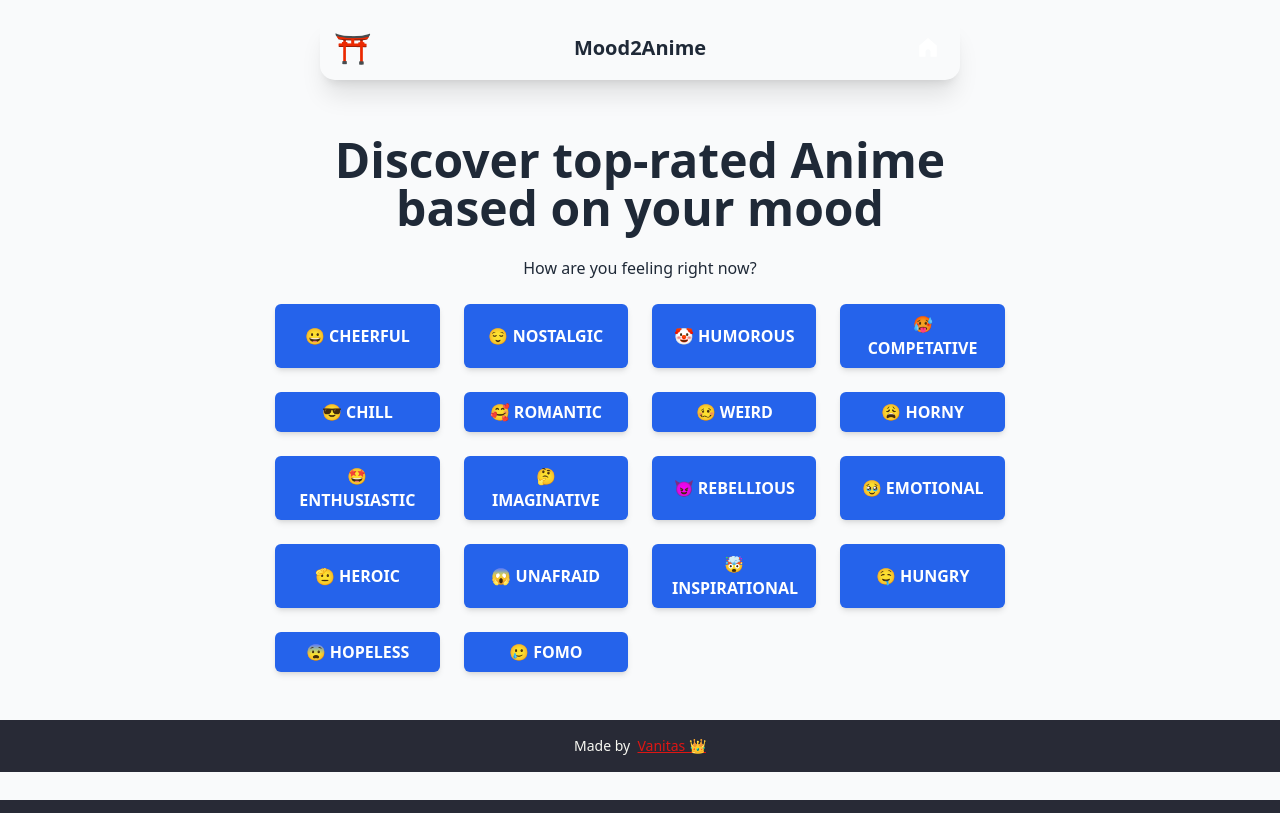
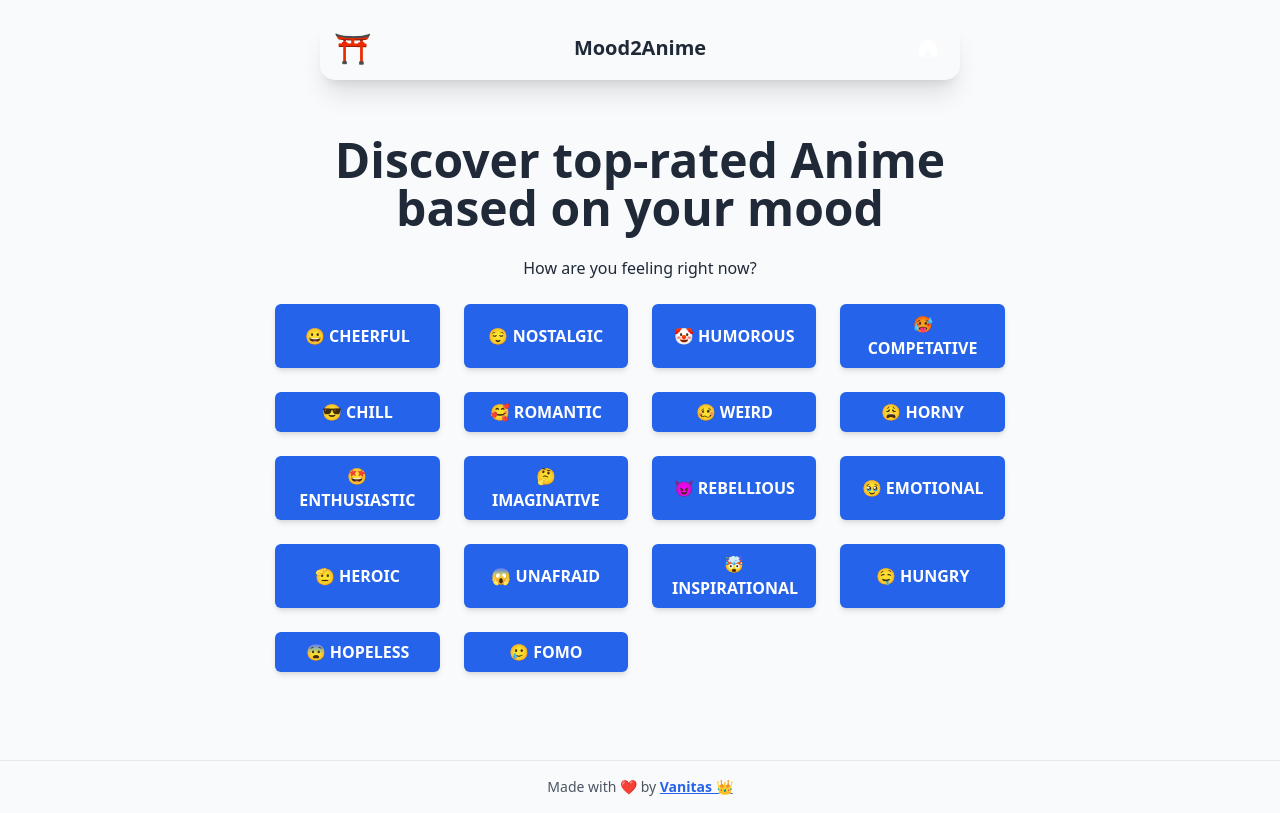
Before and after one commit to Vanitas-del/mood2anime, a React (Vite) app: page / in a window 1280 px wide. Built offline with nearby package versions, Linux system fonts and the light colour scheme; no server answers.

Commit message:
Update Footer.jsx

```diff
--- a/src/components/Footer.jsx
+++ b/src/components/Footer.jsx
@@ -1,12 +1,10 @@
 export default function Footer() {
-    return (
-        <footer className="footer footer-center bg-base-100 text-base-content p-4">
-            <aside>
-                <p>
-                    Made by &nbsp;
-                    <span className="text-primary underline">Vanitas 👑</span>
-                </p>
-            </aside>
-        </footer>
-    );
+  return (
+    <footer className="w-full border-t mt-10 bg-gray-50 dark:bg-gray-900 text-gray-600 dark:text-gray-300 py-4 text-center">
+      <p className="text-sm">
+        Made with ❤️ by&nbsp;
+        <span className="text-blue-600 dark:text-blue-400 font-semibold underline">Vanitas 👑</span>
+      </p>
+    </footer>
+  );
 }
```
